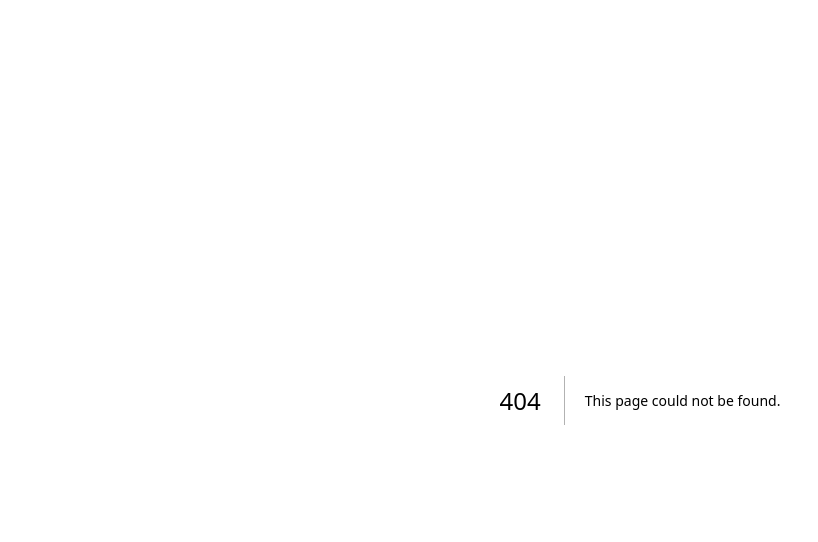
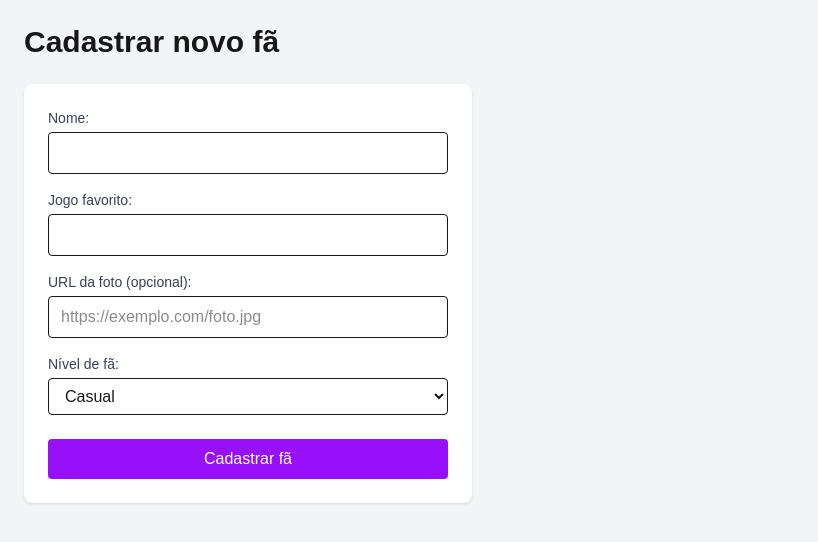
Before and after one commit to matheusrosa1/FuriaFans, a Next.js app in the folder frontend/: page /new in a window 1280 px wide. Before the commit this address had no page. Shown: the top 542 px of the page, without its empty margins (0-818 px from the left). Built offline with nearby package versions, Linux system fonts and the light colour scheme.

Commit message:
feat: formulario novo fã

```diff
--- a/frontend/components/FanCard.tsx
+++ b/frontend/components/FanCard.tsx
@@ -4,12 +4,20 @@ export interface FanCardProps {
   name: string;
   favoriteGame: string;
   fanLevel: 'casual' | 'engaged' | 'hardcore';
+  photoUrl?: string;
 }
 
-const FanCard: React.FC<FanCardProps> = ({ name, favoriteGame, fanLevel }) => {
+const FanCard: React.FC<FanCardProps> = ({ name, favoriteGame, fanLevel, photoUrl }) => {
   return (
-    <div className="border rounded-xl p-4 shadow bg-white w-full max-w-sm">
-      <h2 className="text-xl font-bold">{name}</h2>
+    <div className="border rounded-xl p-4 shadow bg-white w-full max-w-sm flex flex-col items-center">
+      {photoUrl && (
+        <img
+          src={photoUrl}
+          alt={`Foto de ${name}`}
+          className="w-24 h-24 rounded-full object-cover mb-4"
+        />
+      )}
+      <h2 className="text-xl font-bold text-center">{name}</h2>
       <p className="text-gray-700">🎮 {favoriteGame}</p>
       <p className="text-sm mt-2">Nível de Fã: <span className="font-semibold">{fanLevel}</span></p>
     </div>
--- /dev/null
+++ b/frontend/src/app/new/page.tsx
@@ -0,0 +1,76 @@
+"use client";
+import { useState } from "react";
+
+export default function NewFanPage() {
+  const [name, setName] = useState("");
+  const [favoriteGame, setFavoriteGame] = useState("");
+  const [fanLevel, setFanLevel] = useState("casual");
+  const [photoUrl, setPhotoUrl] = useState("");
+
+  const handleSubmit = (e: React.FormEvent) => {
+    e.preventDefault();
+    const newFan = { name, favoriteGame, fanLevel, photoUrl };
+    console.log("Novo fã cadastrado:", newFan);
+    // Aqui futuramente você envia para API
+  };
+
+  return (
+    <main className="p-6 bg-gray-100 min-h-screen">
+      <h1 className="text-3xl font-bold mb-6">Cadastrar novo fã</h1>
+      <form onSubmit={handleSubmit} className="max-w-md bg-white p-6 rounded-lg shadow">
+        <label className="block mb-4">
+          <span className="block text-sm font-medium text-gray-700">Nome:</span>
+          <input
+            type="text"
+            value={name}
+            onChange={(e) => setName(e.target.value)}
+            className="mt-1 block w-full border rounded px-3 py-2"
+            required
+          />
+        </label>
+
+        <label className="block mb-4">
+          <span className="block text-sm font-medium text-gray-700">Jogo favorito:</span>
+          <input
+            type="text"
+            value={favoriteGame}
+            onChange={(e) => setFavoriteGame(e.target.value)}
+            className="mt-1 block w-full border rounded px-3 py-2"
+            required
+          />
+        </label>
+
+        <label className="block mb-4">
+          <span className="block text-sm font-medium text-gray-700">URL da foto (opcional):</span>
+          <input
+            type="url"
+            value={photoUrl}
+            onChange={(e) => setPhotoUrl(e.target.value)}
+            className="mt-1 block w-full border rounded px-3 py-2"
+            placeholder="https://exemplo.com/foto.jpg"
+          />
+        </label>
+
+        <label className="block mb-6">
+          <span className="block text-sm font-medium text-gray-700">Nível de fã:</span>
+          <select
+            value={fanLevel}
+            onChange={(e) => setFanLevel(e.target.value)}
+            className="mt-1 block w-full border rounded px-3 py-2"
+          >
+            <option value="casual">Casual</option>
+            <option value="engaged">Engajado</option>
+            <option value="hardcore">Hardcore</option>
+          </select>
+        </label>
+
+        <button
+          type="submit"
+          className="w-full bg-purple-600 text-white py-2 rounded hover:bg-purple-700"
+        >
+          Cadastrar fã
+        </button>
+      </form>
+    </main>
+  );
+}
--- a/frontend/src/app/page.tsx
+++ b/frontend/src/app/page.tsx
@@ -1,16 +1,41 @@
 import FanCard, { FanCardProps } from "../../components/FanCard";
+import Link from "next/link";
 
 
 const mockFans: FanCardProps[] = [
-  { name: "Lucas Matador", favoriteGame: "CS:GO", fanLevel: "hardcore" },
-  { name: "Bia Rush", favoriteGame: "Valorant", fanLevel: "engaged" },
-  { name: "João Chill", favoriteGame: "League of Legends", fanLevel: "casual" },
+  {
+    name: "Lucas Matador",
+    favoriteGame: "CS:GO",
+    fanLevel: "hardcore",
+    photoUrl: "https://ui-avatars.com/api/?name=Lucas+Matador&background=random"
+  },
+  {
+    name: "Bia Rush",
+    favoriteGame: "Valorant",
+    fanLevel: "engaged",
+    photoUrl: "https://ui-avatars.com/api/?name=Bia+Rush&background=random"
+  },
+  {
+    name: "João Chill",
+    favoriteGame: "League of Legends",
+    fanLevel: "casual",
+    photoUrl: "https://ui-avatars.com/api/?name=Joao+Chill&background=random"
+  },
 ];
 
 export default function HomePage() {
   return (
     <main className="p-6 bg-gray-100 min-h-screen">
-      <h1 className="text-3xl font-bold mb-6">Fãs da FURIA 💜</h1>
+      <div className="flex justify-between items-center mb-6">
+        <h1 className="text-3xl font-bold">Fãs da FURIA 💜</h1>
+        <Link
+          href="/new"
+          className="bg-purple-600 text-white px-4 py-2 rounded hover:bg-purple-700"
+        >
+          + Novo Fã
+        </Link>
+      </div>
+
       <div className="flex flex-wrap gap-4">
         {mockFans.map((fan, index) => (
           <FanCard key={index} {...fan} />
```
